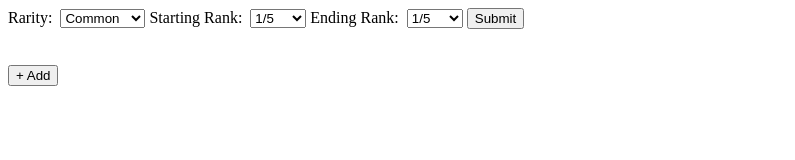
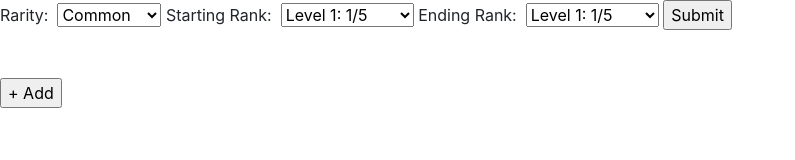
Before and after one commit to lcruz4/lcruz4.github.io, a plain HTML site: page index.html in a window 1280 px wide. Shown: the whole page, without its empty margins (0-795 px from the left). Drawn offline with nearby package versions, Linux system fonts and the light colour scheme.

Commit message:
added level to label

```diff
--- a/index.html
+++ b/index.html
@@ -3,6 +3,7 @@
   <head>
     <meta name="viewport" content="width=device-width, initial-scale=1, shrink-to-fit=no">
     <script src="https://ajax.googleapis.com/ajax/libs/jquery/3.4.1/jquery.min.js"></script>
+		<link rel="stylesheet" href="https://stackpath.bootstrapcdn.com/bootstrap/4.5.0/css/bootstrap.min.css" integrity="sha384-9aIt2nRpC12Uk9gS9baDl411NQApFmC26EwAOH8WgZl5MYYxFfc+NcPb1dKGj7Sk" crossorigin="anonymous">
     <title>SPPD Mats Calculator</title>
   </head>
   <body>
--- a/index.js
+++ b/index.js
@@ -4,7 +4,8 @@ const LEVELS = {
     25: 3,
     40: 4,
     55: 5,
-    70: 6
+    70: 6,
+    0: 7
 };
 let i = 1;
 
--- a/matCalcForm.html
+++ b/matCalcForm.html
@@ -9,159 +9,161 @@
     </select>
     Starting Rank:&nbsp;
     <select name="startRank">
-      <option value="1/5">1/5</option>
-      <option value="2/5">2/5</option>
-      <option value="3/5">3/5</option>
-      <option value="4/5">4/5</option>
-      <option value="5/5">5/5</option>
-      <option value="5/15">5/15</option>
-      <option value="6/15">6/15</option>
-      <option value="7/15">7/15</option>
-      <option value="8/15">8/15</option>
-      <option value="9/15">9/15</option>
-      <option value="10/15">10/15</option>
-      <option value="11/15">11/15</option>
-      <option value="12/15">12/15</option>
-      <option value="13/15">13/15</option>
-      <option value="14/15">14/15</option>
-      <option value="15/15">15/15</option>
-      <option value="15/25">15/25</option>
-      <option value="16/25">16/25</option>
-      <option value="17/25">17/25</option>
-      <option value="18/25">18/25</option>
-      <option value="19/25">19/25</option>
-      <option value="20/25">20/25</option>
-      <option value="21/25">21/25</option>
-      <option value="22/25">22/25</option>
-      <option value="23/25">23/25</option>
-      <option value="24/25">24/25</option>
-      <option value="25/25">25/25</option>
-      <option value="25/40">25/40</option>
-      <option value="26/40">26/40</option>
-      <option value="27/40">27/40</option>
-      <option value="28/40">28/40</option>
-      <option value="29/40">29/40</option>
-      <option value="30/40">30/40</option>
-      <option value="31/40">31/40</option>
-      <option value="32/40">32/40</option>
-      <option value="33/40">33/40</option>
-      <option value="34/40">34/40</option>
-      <option value="35/40">35/40</option>
-      <option value="36/40">36/40</option>
-      <option value="37/40">37/40</option>
-      <option value="38/40">38/40</option>
-      <option value="39/40">39/40</option>
-      <option value="40/40">40/40</option>
-      <option value="40/55">40/55</option>
-      <option value="41/55">41/55</option>
-      <option value="42/55">42/55</option>
-      <option value="43/55">43/55</option>
-      <option value="44/55">44/55</option>
-      <option value="45/55">45/55</option>
-      <option value="46/55">46/55</option>
-      <option value="47/55">47/55</option>
-      <option value="48/55">48/55</option>
-      <option value="49/55">49/55</option>
-      <option value="50/55">50/55</option>
-      <option value="51/55">51/55</option>
-      <option value="52/55">52/55</option>
-      <option value="53/55">53/55</option>
-      <option value="54/55">54/55</option>
-      <option value="55/55">55/55</option>
-      <option value="55/70">55/70</option>
-      <option value="56/70">56/70</option>
-      <option value="57/70">57/70</option>
-      <option value="58/70">58/70</option>
-      <option value="59/70">59/70</option>
-      <option value="60/70">60/70</option>
-      <option value="61/70">61/70</option>
-      <option value="62/70">62/70</option>
-      <option value="63/70">63/70</option>
-      <option value="64/70">64/70</option>
-      <option value="65/70">65/70</option>
-      <option value="66/70">66/70</option>
-      <option value="67/70">67/70</option>
-      <option value="68/70">68/70</option>
-      <option value="69/70">69/70</option>
-      <option value="70/70">70/70</option>
+      <option value="1/5">Level 1: 1/5</option>
+      <option value="2/5">Level 1: 2/5</option>
+      <option value="3/5">Level 1: 3/5</option>
+      <option value="4/5">Level 1: 4/5</option>
+      <option value="5/5">Level 1: 5/5</option>
+      <option value="5/15">Level 2: 5/15</option>
+      <option value="6/15">Level 2: 6/15</option>
+      <option value="7/15">Level 2: 7/15</option>
+      <option value="8/15">Level 2: 8/15</option>
+      <option value="9/15">Level 2: 9/15</option>
+      <option value="10/15">Level 2: 10/15</option>
+      <option value="11/15">Level 2: 11/15</option>
+      <option value="12/15">Level 2: 12/15</option>
+      <option value="13/15">Level 2: 13/15</option>
+      <option value="14/15">Level 2: 14/15</option>
+      <option value="15/15">Level 2: 15/15</option>
+      <option value="15/25">Level 3: 15/25</option>
+      <option value="16/25">Level 3: 16/25</option>
+      <option value="17/25">Level 3: 17/25</option>
+      <option value="18/25">Level 3: 18/25</option>
+      <option value="19/25">Level 3: 19/25</option>
+      <option value="20/25">Level 3: 20/25</option>
+      <option value="21/25">Level 3: 21/25</option>
+      <option value="22/25">Level 3: 22/25</option>
+      <option value="23/25">Level 3: 23/25</option>
+      <option value="24/25">Level 3: 24/25</option>
+      <option value="25/25">Level 3: 25/25</option>
+      <option value="25/40">Level 4: 25/40</option>
+      <option value="26/40">Level 4: 26/40</option>
+      <option value="27/40">Level 4: 27/40</option>
+      <option value="28/40">Level 4: 28/40</option>
+      <option value="29/40">Level 4: 29/40</option>
+      <option value="30/40">Level 4: 30/40</option>
+      <option value="31/40">Level 4: 31/40</option>
+      <option value="32/40">Level 4: 32/40</option>
+      <option value="33/40">Level 4: 33/40</option>
+      <option value="34/40">Level 4: 34/40</option>
+      <option value="35/40">Level 4: 35/40</option>
+      <option value="36/40">Level 4: 36/40</option>
+      <option value="37/40">Level 4: 37/40</option>
+      <option value="38/40">Level 4: 38/40</option>
+      <option value="39/40">Level 4: 39/40</option>
+      <option value="40/40">Level 4: 40/40</option>
+      <option value="40/55">Level 5: 40/55</option>
+      <option value="41/55">Level 5: 41/55</option>
+      <option value="42/55">Level 5: 42/55</option>
+      <option value="43/55">Level 5: 43/55</option>
+      <option value="44/55">Level 5: 44/55</option>
+      <option value="45/55">Level 5: 45/55</option>
+      <option value="46/55">Level 5: 46/55</option>
+      <option value="47/55">Level 5: 47/55</option>
+      <option value="48/55">Level 5: 48/55</option>
+      <option value="49/55">Level 5: 49/55</option>
+      <option value="50/55">Level 5: 50/55</option>
+      <option value="51/55">Level 5: 51/55</option>
+      <option value="52/55">Level 5: 52/55</option>
+      <option value="53/55">Level 5: 53/55</option>
+      <option value="54/55">Level 5: 54/55</option>
+      <option value="55/55">Level 5: 55/55</option>
+      <option value="55/70">Level 6: 55/70</option>
+      <option value="56/70">Level 6: 56/70</option>
+      <option value="57/70">Level 6: 57/70</option>
+      <option value="58/70">Level 6: 58/70</option>
+      <option value="59/70">Level 6: 59/70</option>
+      <option value="60/70">Level 6: 60/70</option>
+      <option value="61/70">Level 6: 61/70</option>
+      <option value="62/70">Level 6: 62/70</option>
+      <option value="63/70">Level 6: 63/70</option>
+      <option value="64/70">Level 6: 64/70</option>
+      <option value="65/70">Level 6: 65/70</option>
+      <option value="66/70">Level 6: 66/70</option>
+      <option value="67/70">Level 6: 67/70</option>
+      <option value="68/70">Level 6: 68/70</option>
+      <option value="69/70">Level 6: 69/70</option>
+      <option value="70/70">Level 6: 70/70</option>
+      <option value="70/0">Level 7: 70/70</option>
     </select>
     Ending Rank:&nbsp;
     <select name="endRank">
-      <option value="1/5">1/5</option>
-      <option value="2/5">2/5</option>
-      <option value="3/5">3/5</option>
-      <option value="4/5">4/5</option>
-      <option value="5/5">5/5</option>
-      <option value="5/15">5/15</option>
-      <option value="6/15">6/15</option>
-      <option value="7/15">7/15</option>
-      <option value="8/15">8/15</option>
-      <option value="9/15">9/15</option>
-      <option value="10/15">10/15</option>
-      <option value="11/15">11/15</option>
-      <option value="12/15">12/15</option>
-      <option value="13/15">13/15</option>
-      <option value="14/15">14/15</option>
-      <option value="15/15">15/15</option>
-      <option value="15/25">15/25</option>
-      <option value="16/25">16/25</option>
-      <option value="17/25">17/25</option>
-      <option value="18/25">18/25</option>
-      <option value="19/25">19/25</option>
-      <option value="20/25">20/25</option>
-      <option value="21/25">21/25</option>
-      <option value="22/25">22/25</option>
-      <option value="23/25">23/25</option>
-      <option value="24/25">24/25</option>
-      <option value="25/25">25/25</option>
-      <option value="25/40">25/40</option>
-      <option value="26/40">26/40</option>
-      <option value="27/40">27/40</option>
-      <option value="28/40">28/40</option>
-      <option value="29/40">29/40</option>
-      <option value="30/40">30/40</option>
-      <option value="31/40">31/40</option>
-      <option value="32/40">32/40</option>
-      <option value="33/40">33/40</option>
-      <option value="34/40">34/40</option>
-      <option value="35/40">35/40</option>
-      <option value="36/40">36/40</option>
-      <option value="37/40">37/40</option>
-      <option value="38/40">38/40</option>
-      <option value="39/40">39/40</option>
-      <option value="40/40">40/40</option>
-      <option value="40/55">40/55</option>
-      <option value="41/55">41/55</option>
-      <option value="42/55">42/55</option>
-      <option value="43/55">43/55</option>
-      <option value="44/55">44/55</option>
-      <option value="45/55">45/55</option>
-      <option value="46/55">46/55</option>
-      <option value="47/55">47/55</option>
-      <option value="48/55">48/55</option>
-      <option value="49/55">49/55</option>
-      <option value="50/55">50/55</option>
-      <option value="51/55">51/55</option>
-      <option value="52/55">52/55</option>
-      <option value="53/55">53/55</option>
-      <option value="54/55">54/55</option>
-      <option value="55/55">55/55</option>
-      <option value="55/70">55/70</option>
-      <option value="56/70">56/70</option>
-      <option value="57/70">57/70</option>
-      <option value="58/70">58/70</option>
-      <option value="59/70">59/70</option>
-      <option value="60/70">60/70</option>
-      <option value="61/70">61/70</option>
-      <option value="62/70">62/70</option>
-      <option value="63/70">63/70</option>
-      <option value="64/70">64/70</option>
-      <option value="65/70">65/70</option>
-      <option value="66/70">66/70</option>
-      <option value="67/70">67/70</option>
-      <option value="68/70">68/70</option>
-      <option value="69/70">69/70</option>
-      <option value="70/70">70/70</option>
+      <option value="1/5">Level 1: 1/5</option>
+      <option value="2/5">Level 1: 2/5</option>
+      <option value="3/5">Level 1: 3/5</option>
+      <option value="4/5">Level 1: 4/5</option>
+      <option value="5/5">Level 1: 5/5</option>
+      <option value="5/15">Level 2: 5/15</option>
+      <option value="6/15">Level 2: 6/15</option>
+      <option value="7/15">Level 2: 7/15</option>
+      <option value="8/15">Level 2: 8/15</option>
+      <option value="9/15">Level 2: 9/15</option>
+      <option value="10/15">Level 2: 10/15</option>
+      <option value="11/15">Level 2: 11/15</option>
+      <option value="12/15">Level 2: 12/15</option>
+      <option value="13/15">Level 2: 13/15</option>
+      <option value="14/15">Level 2: 14/15</option>
+      <option value="15/15">Level 2: 15/15</option>
+      <option value="15/25">Level 3: 15/25</option>
+      <option value="16/25">Level 3: 16/25</option>
+      <option value="17/25">Level 3: 17/25</option>
+      <option value="18/25">Level 3: 18/25</option>
+      <option value="19/25">Level 3: 19/25</option>
+      <option value="20/25">Level 3: 20/25</option>
+      <option value="21/25">Level 3: 21/25</option>
+      <option value="22/25">Level 3: 22/25</option>
+      <option value="23/25">Level 3: 23/25</option>
+      <option value="24/25">Level 3: 24/25</option>
+      <option value="25/25">Level 3: 25/25</option>
+      <option value="25/40">Level 4: 25/40</option>
+      <option value="26/40">Level 4: 26/40</option>
+      <option value="27/40">Level 4: 27/40</option>
+      <option value="28/40">Level 4: 28/40</option>
+      <option value="29/40">Level 4: 29/40</option>
+      <option value="30/40">Level 4: 30/40</option>
+      <option value="31/40">Level 4: 31/40</option>
+      <option value="32/40">Level 4: 32/40</option>
+      <option value="33/40">Level 4: 33/40</option>
+      <option value="34/40">Level 4: 34/40</option>
+      <option value="35/40">Level 4: 35/40</option>
+      <option value="36/40">Level 4: 36/40</option>
+      <option value="37/40">Level 4: 37/40</option>
+      <option value="38/40">Level 4: 38/40</option>
+      <option value="39/40">Level 4: 39/40</option>
+      <option value="40/40">Level 4: 40/40</option>
+      <option value="40/55">Level 5: 40/55</option>
+      <option value="41/55">Level 5: 41/55</option>
+      <option value="42/55">Level 5: 42/55</option>
+      <option value="43/55">Level 5: 43/55</option>
+      <option value="44/55">Level 5: 44/55</option>
+      <option value="45/55">Level 5: 45/55</option>
+      <option value="46/55">Level 5: 46/55</option>
+      <option value="47/55">Level 5: 47/55</option>
+      <option value="48/55">Level 5: 48/55</option>
+      <option value="49/55">Level 5: 49/55</option>
+      <option value="50/55">Level 5: 50/55</option>
+      <option value="51/55">Level 5: 51/55</option>
+      <option value="52/55">Level 5: 52/55</option>
+      <option value="53/55">Level 5: 53/55</option>
+      <option value="54/55">Level 5: 54/55</option>
+      <option value="55/55">Level 5: 55/55</option>
+      <option value="55/70">Level 6: 55/70</option>
+      <option value="56/70">Level 6: 56/70</option>
+      <option value="57/70">Level 6: 57/70</option>
+      <option value="58/70">Level 6: 58/70</option>
+      <option value="59/70">Level 6: 59/70</option>
+      <option value="60/70">Level 6: 60/70</option>
+      <option value="61/70">Level 6: 61/70</option>
+      <option value="62/70">Level 6: 62/70</option>
+      <option value="63/70">Level 6: 63/70</option>
+      <option value="64/70">Level 6: 64/70</option>
+      <option value="65/70">Level 6: 65/70</option>
+      <option value="66/70">Level 6: 66/70</option>
+      <option value="67/70">Level 6: 67/70</option>
+      <option value="68/70">Level 6: 68/70</option>
+      <option value="69/70">Level 6: 69/70</option>
+      <option value="70/70">Level 6: 70/70</option>
+      <option value="70/0">Level 7: 70/70</option>
     </select>
     <input type="submit" value="Submit">
   </form>
```
